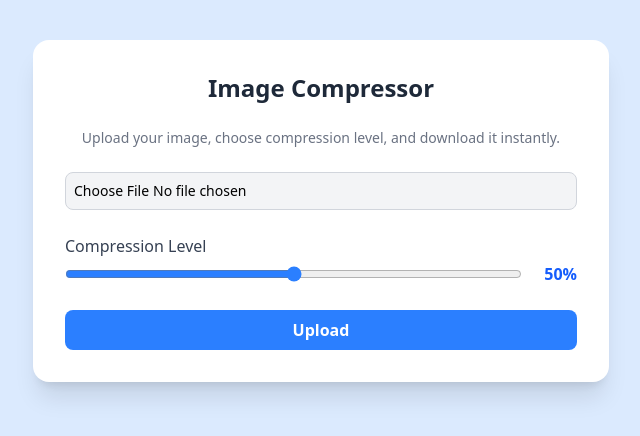
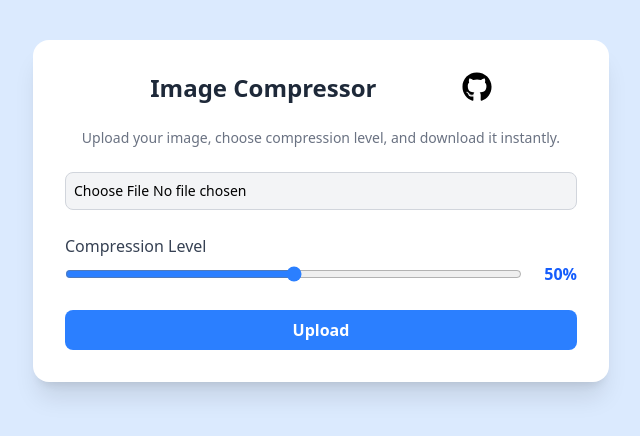
Before and after one commit to avichal-08/SnapKit, a React (Vite) app in the folder frontend/: page / in a window 1280 px wide. Shown: the top 436 px of the page, without its empty margins (383-1023 px from the left). Built offline with nearby package versions, Linux system fonts and the light colour scheme; no server answers.

Commit message:
github link added

```diff
--- a/frontend/package.json
+++ b/frontend/package.json
@@ -16,6 +16,7 @@
     "motion": "^12.23.12",
     "react": "^19.1.1",
     "react-dom": "^19.1.1",
+    "react-icons": "^5.5.0",
     "tailwindcss": "^4.1.11"
   },
   "devDependencies": {
--- a/frontend/pages/compress.jsx
+++ b/frontend/pages/compress.jsx
@@ -1,6 +1,7 @@
 import React, { useState } from 'react';
 import axios from 'axios';
-import Bolt from '../src/loader';
+import Bolt from '../utils/loader';
+import { FaGithub } from "react-icons/fa";
 
 export default function Compress() {
   const [file, setFile] = useState(null);
@@ -56,8 +57,10 @@ export default function Compress() {
 
   return (
     <div className="bg-white w-full max-w-xl rounded-2xl shadow-xl p-8 flex flex-col items-center gap-6">
-
-      <h1 className="text-2xl font-bold text-gray-800">Image Compressor</h1>
+      <div className='flex w-full justify-evenly'>
+        <h1 className="text-2xl font-bold text-gray-800">Image Compressor</h1>
+        <a href="https://github.com/avichal-08/SnapKit" target="_blank" rel="noopener noreferrer"><FaGithub size={30}/></a>
+      </div>
       <p className="text-gray-500 text-center text-sm">
         Upload your image, choose compression level, and download it instantly.
       </p>
```
Also changed, not shown: frontend/utils/loader.jsx (renamed from frontend/src/loader.jsx), 1 other file (tests, documents, lock files or other folders).
